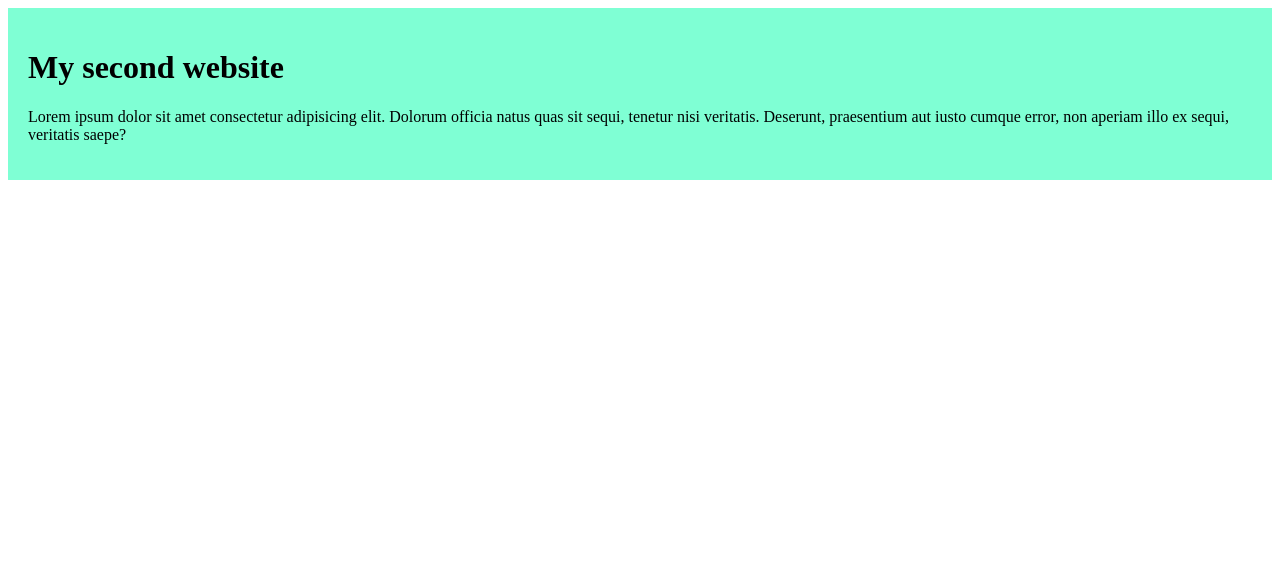
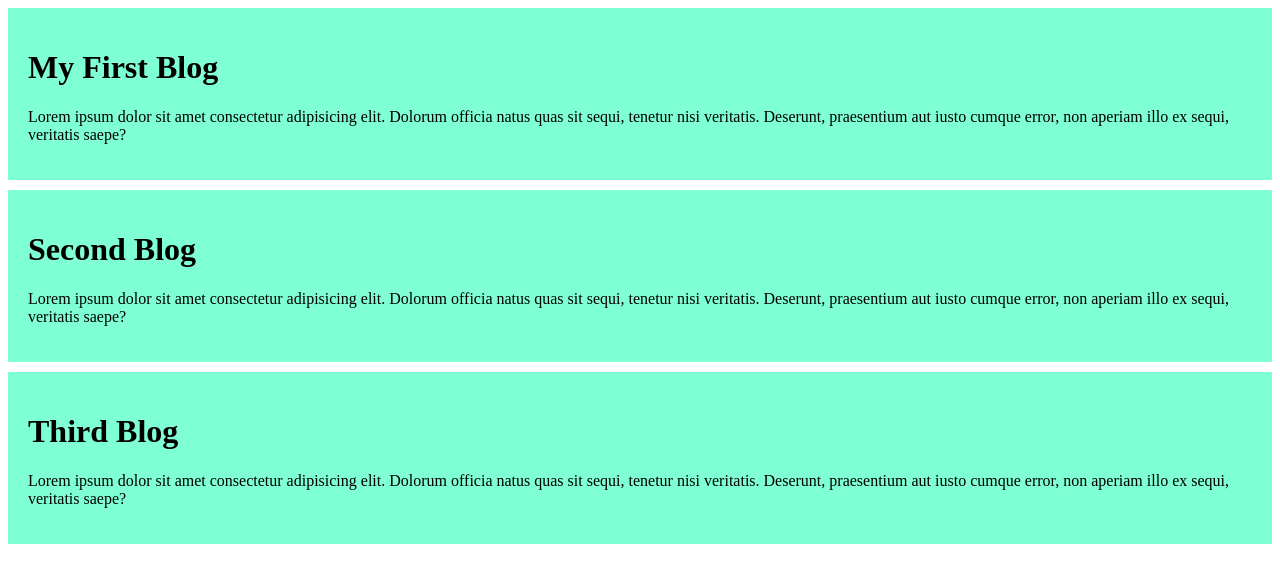
Before and after one commit to raton-sarker/second-website-repo, a plain HTML site: page index.html in a window 1280 px wide. Drawn offline with Linux system fonts and the light colour scheme.

Commit message:
added second and third blog

```diff
--- a/index.html
+++ b/index.html
@@ -8,7 +8,15 @@
 </head>
 <body>
     <div>
-        <h1>My second website</h1>
+        <h1>My First Blog</h1>
+        <p>Lorem ipsum dolor sit amet consectetur adipisicing elit. Dolorum officia natus quas sit sequi, tenetur nisi veritatis. Deserunt, praesentium aut iusto cumque error, non aperiam illo ex sequi, veritatis saepe?</p>
+    </div>
+    <div>
+        <h1>Second Blog</h1>
+        <p>Lorem ipsum dolor sit amet consectetur adipisicing elit. Dolorum officia natus quas sit sequi, tenetur nisi veritatis. Deserunt, praesentium aut iusto cumque error, non aperiam illo ex sequi, veritatis saepe?</p>
+    </div>
+    <div>
+        <h1>Third Blog</h1>
         <p>Lorem ipsum dolor sit amet consectetur adipisicing elit. Dolorum officia natus quas sit sequi, tenetur nisi veritatis. Deserunt, praesentium aut iusto cumque error, non aperiam illo ex sequi, veritatis saepe?</p>
     </div>
 </body>
--- a/style/blog.css
+++ b/style/blog.css
@@ -1,4 +1,5 @@
 div{
     background-color: aquamarine;
     padding: 20px;
+    margin-bottom: 10px;
 }
```
